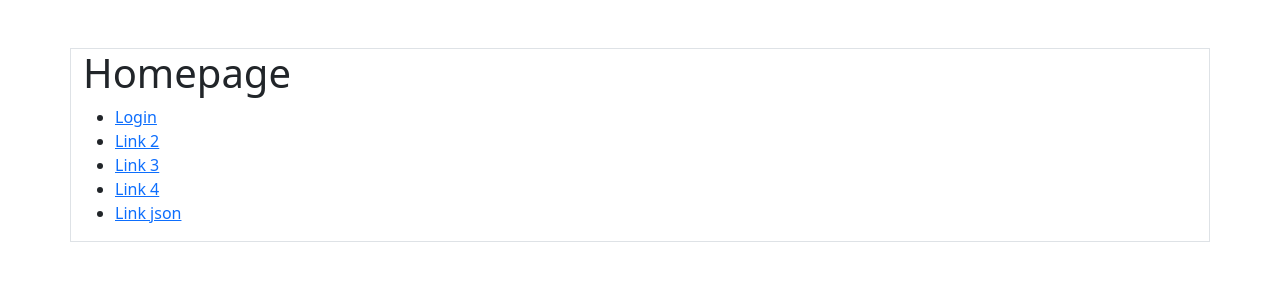
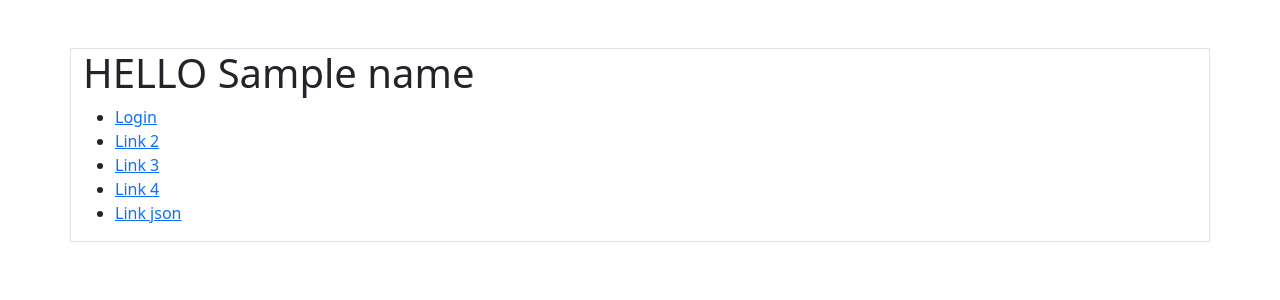
Before and after one commit to MFVS/NSQL-Project, a Flask app: template templates/home.html in a window 1280 px wide. Shown: the top 300 px of the page. Run offline with Flask 2, Linux system fonts and the light colour scheme; the template is opened without the code that fills it: most values are stand-ins (such as "Sample title", 1, 10 or a date in 2020).

Commit message:
fixed template

```diff
--- a/templates/home.html
+++ b/templates/home.html
@@ -5,7 +5,7 @@
 {% endblock %}
 
 {% block body %}
-<h1>Homepage</h1>
+<h1>HELLO {{name}}</h1>
 <ul >
     <li><a href="http://localhost:5000"> Login</h1></li>
     <li><a href="http://localhost:5000/number/2"> Link 2</h1></li>
--- a/templates/login.html
+++ b/templates/login.html
@@ -10,8 +10,7 @@
 <form action = "http://localhost:5000" method = "post">
     <p>Email:</p>
     <p><input type = "email" name = "nm" /></p>
-    <!-- <p>Password:</p>
-    <p><input type = "password" pw = "pw" /></p> -->
+    <p><input type = "password" name = "pw" /></p>
     <p><input type = "submit" value = "Register" /></p>
 </form>
 
```
